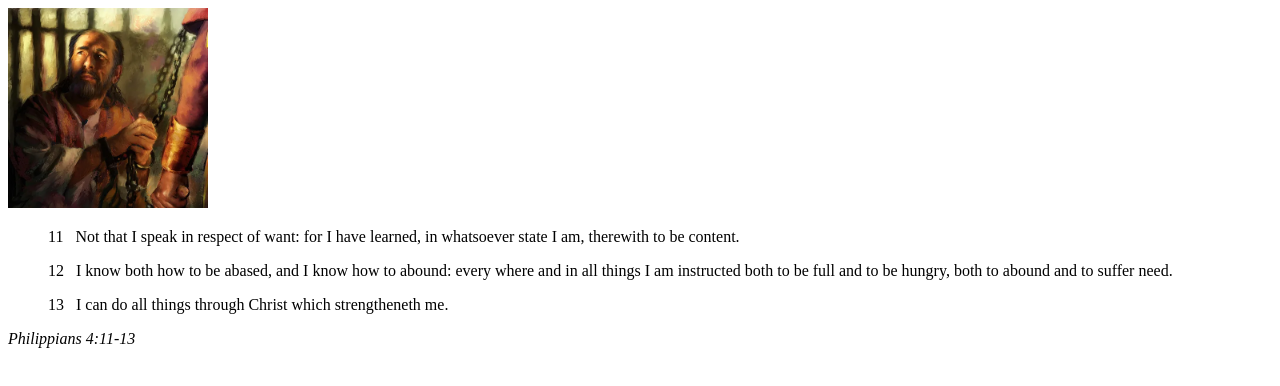
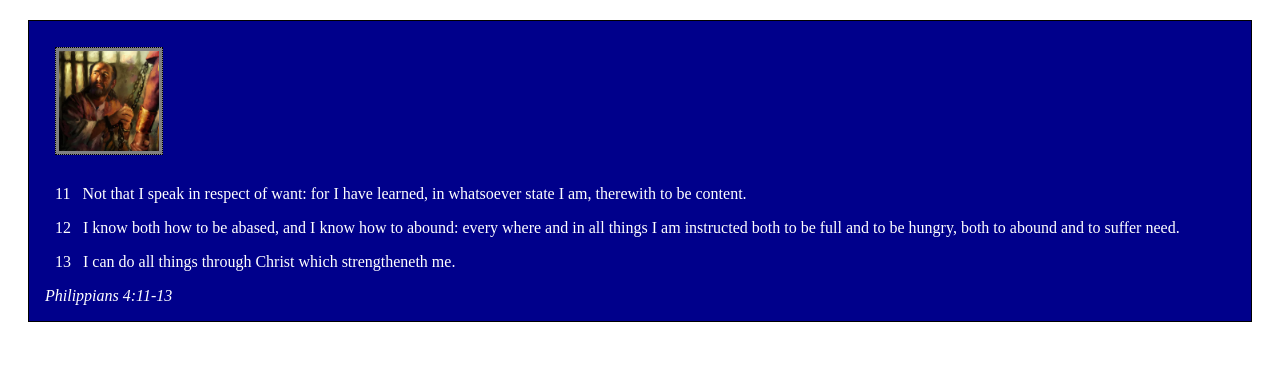
Before and after one commit to Boiketlo20/wdd130, a plain HTML site: page week02/box-model.html in a window 1280 px wide. Drawn offline with Linux system fonts and the light colour scheme.

Commit message:
CSS Box Model

```diff
--- a/week02/box-model.html
+++ b/week02/box-model.html
@@ -1,21 +1,28 @@
 <!DOCTYPE html>
 <html lang="en">
+
 <head>
     <meta charset="UTF-8">
     <meta name="viewport" content="width=device-width, initial-scale=1.0">
     <title>Box Model Activity</title>
+    <link rel="stylesheet" href="styles/box-model.css">
 </head>
+
 <body>
     <main>
         <div class="callout">
-            <img src="images/apostle-paul-imprisoned.webp" alt="Paul the Apostle - Imprisoned in Rome" width="200" height="200">
+            <img src="images/apostle-paul-imprisoned.webp" alt="Paul the Apostle - Imprisoned in Rome" width="200"
+                height="200">
             <blockquote>
-                <p>11 &nbsp; Not that I speak in respect of want: for I have learned, in whatsoever state I am, therewith to be content.</p>
-                <p>12 &nbsp; I know both how to be abased, and I know how to abound: every where and in all things I am instructed both to be full and to be hungry, both to abound and to suffer need.</p>
+                <p>11 &nbsp; Not that I speak in respect of want: for I have learned, in whatsoever state I am,
+                    therewith to be content.</p>
+                <p>12 &nbsp; I know both how to be abased, and I know how to abound: every where and in all things I am
+                    instructed both to be full and to be hungry, both to abound and to suffer need.</p>
                 <p>13 &nbsp; I can do all things through Christ which strengtheneth me.</p>
             </blockquote>
             <cite>Philippians 4:11-13</cite>
         </div>
     </main>
 </body>
+
 </html>
--- a/week02/styles/box-model.css
+++ b/week02/styles/box-model.css
@@ -1,15 +1,30 @@
 .callout {
-
+	max-width: 1500px;
+    margin: 20px;
+    border: 1px solid #000000 ;
+    padding: 16px;
+    background-color: darkblue;
+    color: white;
 }
 
 .callout img {
-
+	position: float;
+    margin: 10px;
+    padding: 3px;
+    border: 1px dotted #000000;
+    background-color: grey;
+    width: 100px;
+    height: auto;
 }
 
 blockquote {
-
+	margin: 10px;
 }
 
 cite {
-
+	display: inline;
+    border-top: 10px;
+    padding-top: 10px;
+    text-align: start;
+    font-size: medium;
 }
```
